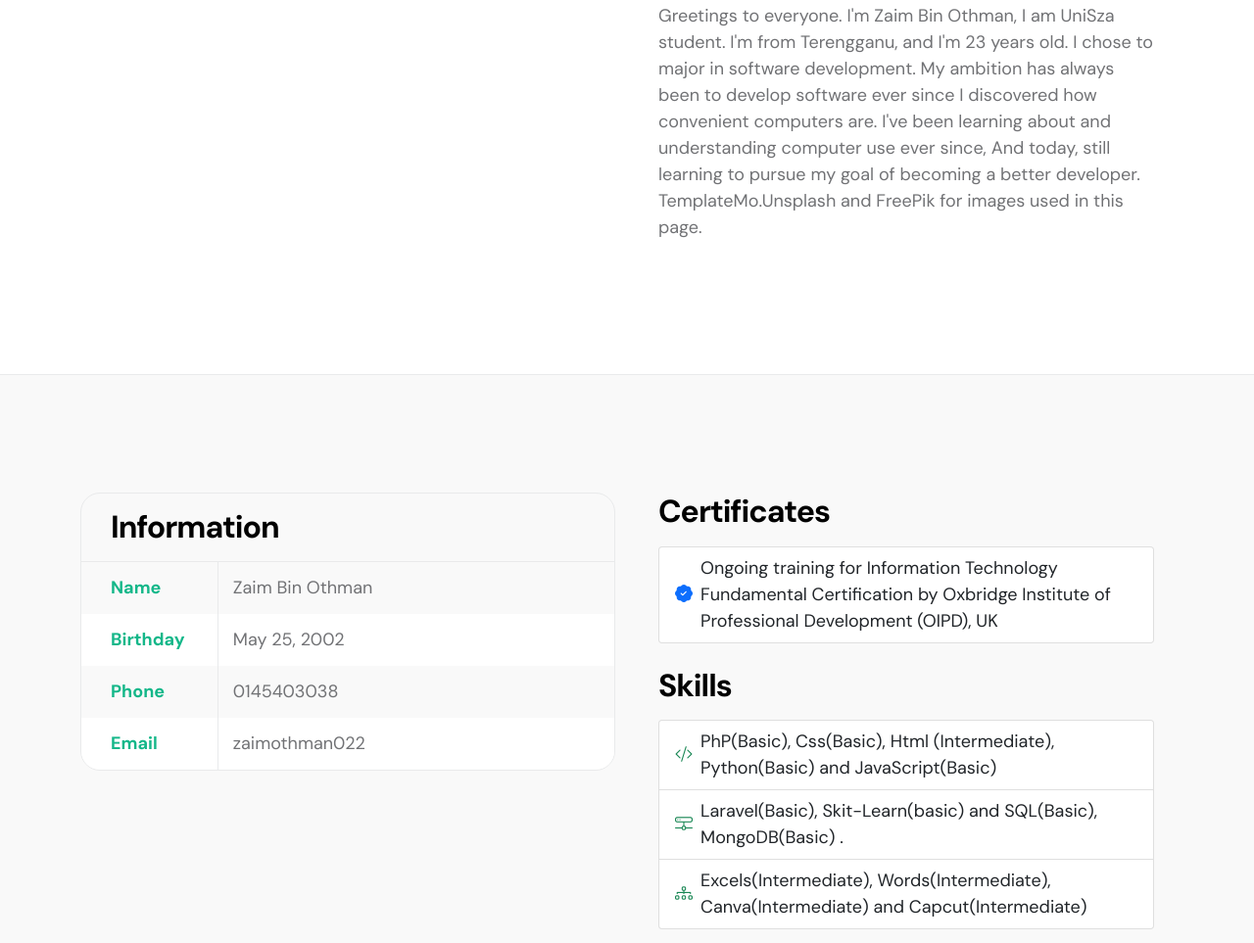
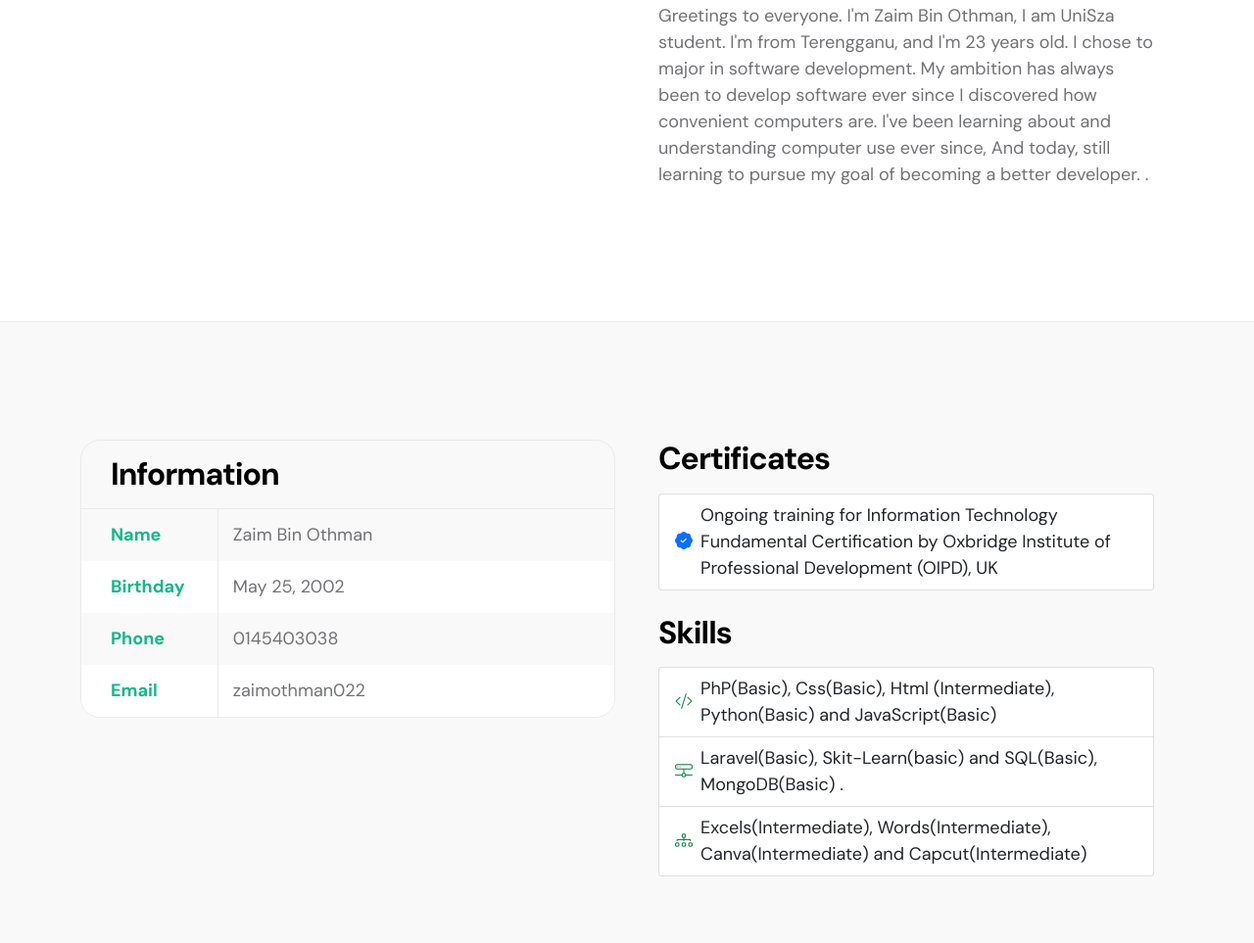
Before and after one commit to Zaim44444/Portfolio, a plain HTML site: page index.html in a window 1280 px wide. Shown: the part 1188-2151 px from the top of the page at 98% size. Drawn offline with nearby package versions, Linux system fonts and the light colour scheme.

Commit message:
index.html

```diff
--- a/index.html
+++ b/index.html
@@ -149,7 +149,7 @@
                                 <h3 class="pt-2 mb-3">A little bit about Me</h3>
 
                                 <p>              Greetings to everyone. I'm Zaim Bin Othman, I am UniSza student. I'm from Terengganu, and I'm 23 years old. I chose to major in software development. My ambition has always been to develop software ever since I discovered how convenient computers are. I've been learning about and understanding computer use ever since, And today, still learning to pursue my goal of becoming a better developer.
-                                    <a href="https://templatemo.com" target="_blank">TemplateMo</a>.<a href="https://unsplash.com" target="_blank">Unsplash</a> and <a href="https://freepik.com" target="_blank">FreePik</a> for images used in this page.</p>
+                                    <a href="https://templatemo.com" target="_blank"></a>.<a href="https://unsplash.com" target="_blank"></a> <a href="https://freepik.com" target="_blank"></a> </p>
 
 
                             </div>
```
